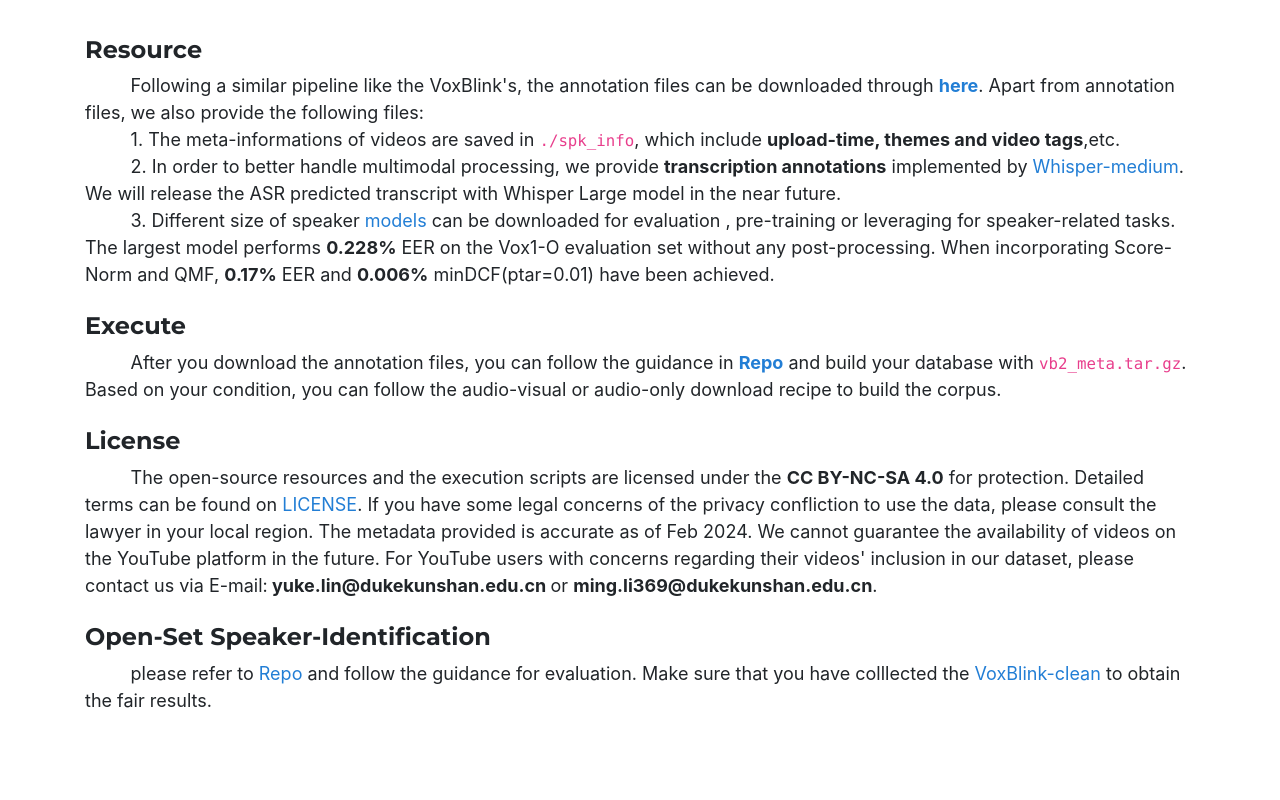
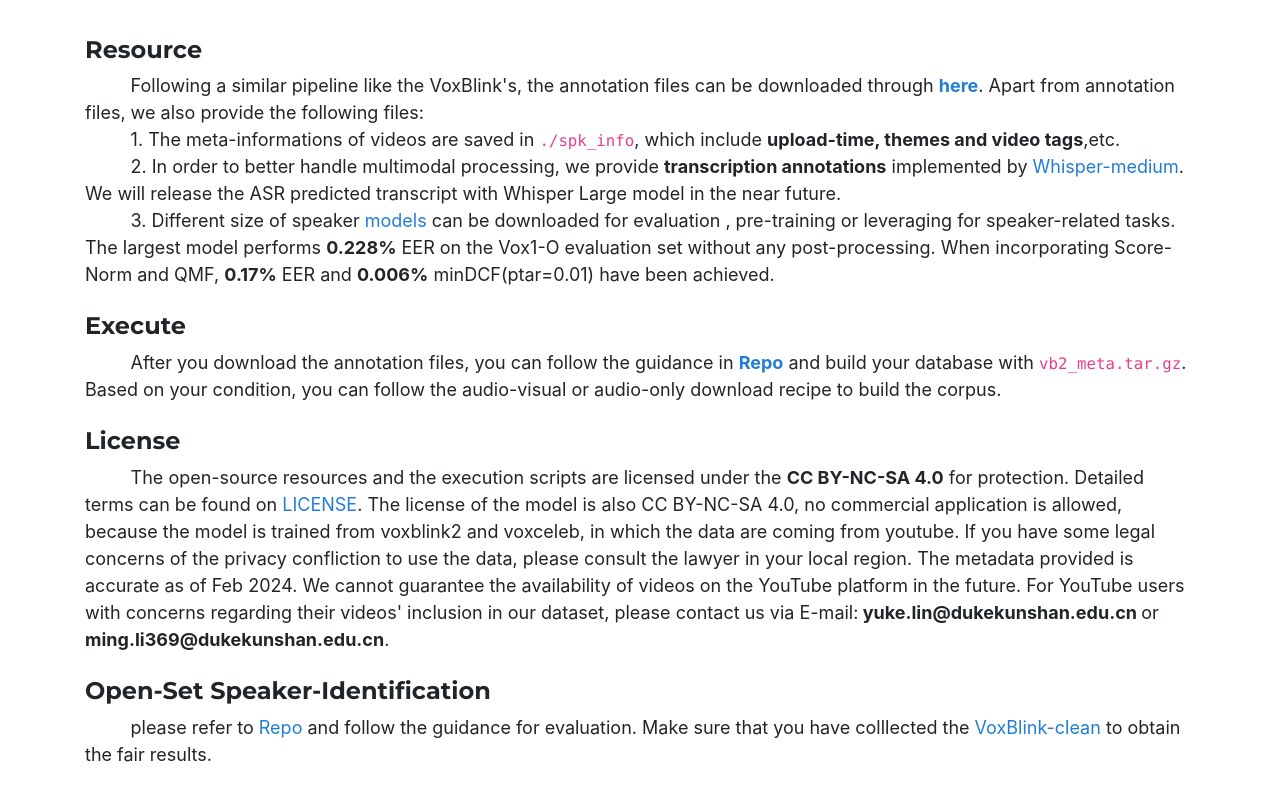
Before and after one commit to VoxBlink2/voxblink2.github.io, a plain HTML site: page index.html in a window 1280 px wide. Shown: the part 3733-4533 px from the top of the page. Drawn offline with Linux system fonts and the light colour scheme; a web font is replaced by a local one.

Commit message:
fix: license

```diff
--- a/index.html
+++ b/index.html
@@ -526,6 +526,7 @@
           The open-source resources and the execution scripts are
           licensed under the <strong>CC BY-NC-SA 4.0</strong> for protection.
           Detailed terms can be found on <a href="https://github.com/VoxBlink2/ScriptsForVoxBlink2/blob/main/LICENSE">LICENSE</a>.
+          The license of the model is also CC BY-NC-SA 4.0, no commercial application is allowed, because the model is trained from voxblink2 and voxceleb, in which the data are coming from youtube.
           If you have some legal concerns of the privacy confliction to use the data,
           please consult the lawyer in your local region.
 
```
